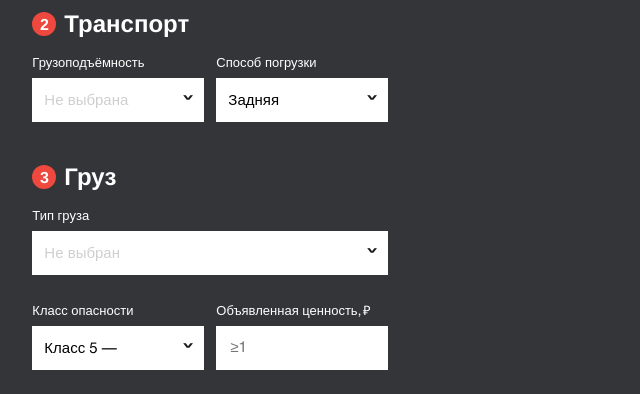
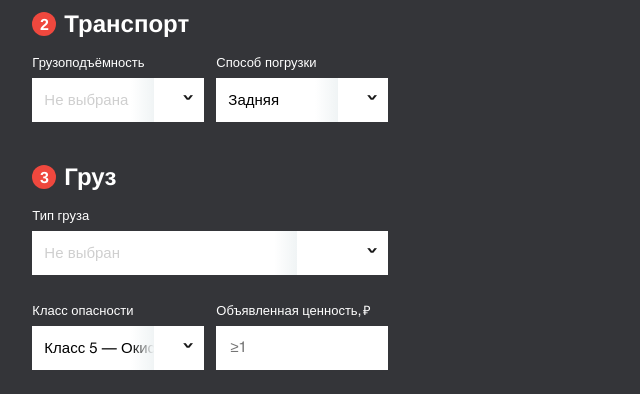
Before and after one commit to LevSavin/dot-dot, a website built with webpack: page dist/index.html in a window 1280 px wide. Shown: the part 355-749 px from the top of the page, 81-721 px from the left. Built offline with nearby package versions, Linux system fonts and the light colour scheme.

Commit message:
add clip effect to select

```diff
--- a/src/js/main.js
+++ b/src/js/main.js
@@ -22,8 +22,8 @@ $('.select').each(function () {
 
     _this.hide();
     _this.wrap('<div class="select"></div>');
-    let div = $('<div>', {
-        class: 'new-select',
+    let div = $('<span>', {
+        class: 'select-tittle',
         text: _this.children('option:selected').text(),
     })
     let isDisabled = _this.children('option:selected').prop("disabled");
@@ -31,6 +31,9 @@ $('.select').each(function () {
         div.css('color', '#CFCFCF');
     }
     div.insertAfter(_this);
+
+    const selectTittle = _this.next('.select-tittle');
+    selectTittle.wrap('<div class="new-select"></div>');
 
     const selectHead = _this.next('.new-select');
     $('<div>', {
--- a/src/scss/_common.scss
+++ b/src/scss/_common.scss
@@ -83,7 +83,6 @@ body {
 	-webkit-align-items: center;
   -webkit-line-clamp: 1;
   -webkit-box-orient: vertical;
-  position: relative;
   border: none;
   cursor: pointer;
   user-select: none;
@@ -95,6 +94,27 @@ body {
   color: $black-color;
   overflow: hidden;
   line-height: 3em;
+  flex-flow: nowrap;
+  display: grid;
+  grid-template-columns: 1fr 20px;
+  position:relative;
+}
+
+.select-tittle {
+  width: 78%;
+  overflow: hidden;
+  position:relative;
+  white-space:nowrap
+}
+
+.select-tittle:after{
+  content:'';
+  position: absolute;
+  right:0px;
+  width: 23px;
+  height:100%;
+  top:0;
+  background:linear-gradient(to right, rgba(240, 244, 245, 0), rgba(240, 244, 245, 1));
 }
 
 .new-select__list {
```
Also changed, not shown: dist/bundle.js, dist/style.css.
